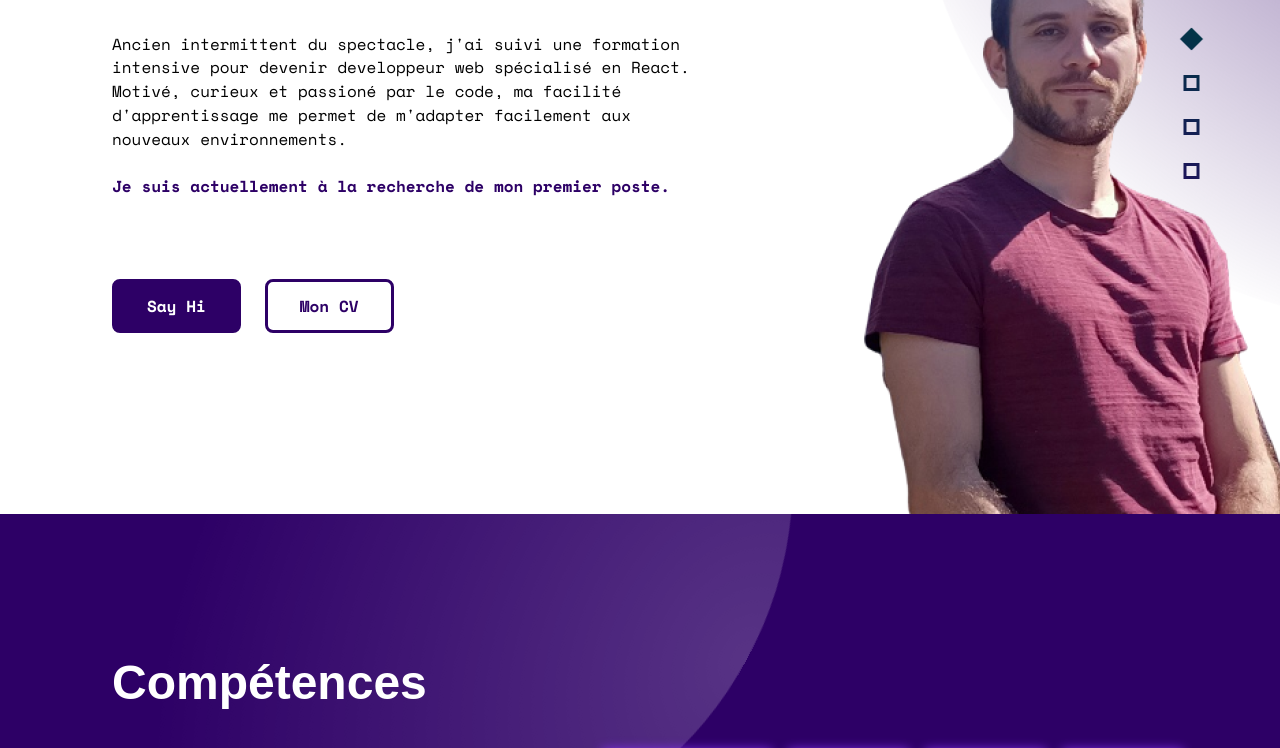
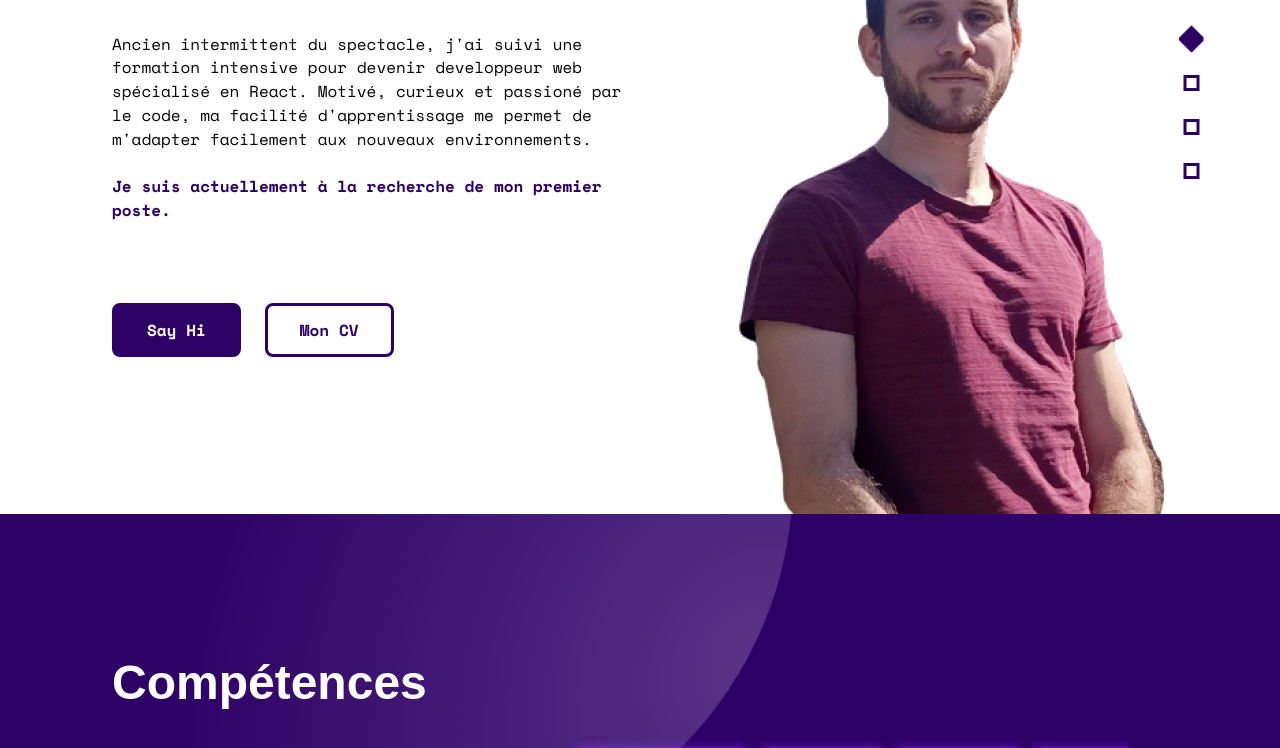
Before and after one commit to NicolasMRQS/Folio, a React app: page / in a window 1280 px wide. Shown: the part 295-1043 px from the top of the page. Built offline with nearby package versions, Linux system fonts and the light colour scheme; a web font is replaced by a local one.

Commit message:
Starting responsive

```diff
--- a/package.json
+++ b/package.json
@@ -48,10 +48,11 @@
     "webpack-merge": "^5.8.0"
   },
   "dependencies": {
-    "midnight.js": "^1.1.1",
     "prop-types": "^15.8.1",
     "react": "^18.2.0",
     "react-dom": "^18.2.0",
+    "react-router-dom": "^6.4.3",
+    "react-router-hash-link": "^2.4.3",
     "react-scroll-parallax": "^3.3.2"
   }
 }
--- a/src/components/App/index.js
+++ b/src/components/App/index.js
@@ -1,4 +1,5 @@
 import { ParallaxProvider } from 'react-scroll-parallax';
+import { BrowserRouter as Router } from 'react-router-dom';
 
 import Nav from '../Nav';
 import Competences from '../Section/Competences';
@@ -11,6 +12,7 @@ import './style.scss';
 function App() {
   return (
     <ParallaxProvider>
+      <Router>
         <Nav />
         <main className="app">
           <Description />
@@ -18,6 +20,7 @@ function App() {
           <Projects />
           <Contact />
         </main>
+      </Router>
     </ParallaxProvider>
   );
 }
--- a/src/components/Nav/index.js
+++ b/src/components/Nav/index.js
@@ -1,12 +1,36 @@
+import { useEffect, useState } from 'react';
+import { NavHashLink } from 'react-router-hash-link';
 import './style.scss';
 
 function Nav() {
+  const [activeSection, setActiveSection] = useState(1);
+
+  const listenScrollEvent = () => {
+    const scroll = window.scrollY;
+    if (scroll < 465) {setActiveSection(1)}
+    else if (1150 > scroll) {setActiveSection(2)}
+    else if (2300 > scroll) {setActiveSection(3)}
+    else if (scroll > 2300) {setActiveSection(4)}
+  };
+
+  useEffect(() => {
+    window.addEventListener('scroll', listenScrollEvent)
+  }, []);
+
   return (
     <nav className="nav-container">
-      <div id="nav-1" className="nav-link white active" />
-      <div id="nav-2" className="nav-link white" />
-      <div id="nav-3" className="nav-link white" />
-      <div id="nav-4" className="nav-link white" />
+      <NavHashLink smooth to="/#description">
+        <div className={activeSection === 1 ? "nav-link active" : "nav-link"} />
+      </NavHashLink>
+      <NavHashLink smooth to="/#competences">
+        <div className={activeSection === 2 ? "nav-link active" : "nav-link"} />
+      </NavHashLink>
+      <NavHashLink smooth to="/#projects">
+        <div className={activeSection === 3 ? "nav-link active" : "nav-link"} />
+      </NavHashLink>
+      <NavHashLink smooth to="/#contact">
+        <div className={activeSection === 4 ? "nav-link active" : "nav-link"} />
+      </NavHashLink>
     </nav>
   );
 }
--- a/src/components/Nav/style.scss
+++ b/src/components/Nav/style.scss
@@ -21,9 +21,16 @@
     width: 16px;
     height: 16px;
     border: 3px solid invert(vars.$base-color);
+    transition: all 0.2s ease;
+
+    &:hover {
+        transform: scale(1.25);
+        transition: all 0.1s ease;
+    }
 
     &.active {
         background-color: invert(vars.$base-color);
-        transform: rotate(45deg);
+        transform: rotate(45deg) scale(1.2);
+        transition: all 0.2s ease;
     }
 }
--- a/src/components/Section/Description/index.js
+++ b/src/components/Section/Description/index.js
@@ -5,15 +5,16 @@ import Button from '../../Button';
 import Section from '..';
 
 import './style.scss';
-import profil from '../../../assets/img/profil-transparent.png';
+import profil from '../../../assets/img/profil.png';
 import glassesImg from '../../../assets/img/glasses3.png';
 
 function Description() {
   const [glasses, setGlasses] = useState(false);
 
   return (
-    <Section height="809px" id="competences">
-      <div className="text-container">
+    <Section height="809px" id="description">
+      <div className="description">
+        <div className="description__text-container">
           <span className="base_color bold">Hello ! </span><span className="base_color bold">Je suis</span>
           <h1 className="section_title" style={{ marginTop: '24px' }}>Nicolas Marques</h1>
           <p style={{ marginTop: '48px' }}>
@@ -24,18 +25,21 @@ function Description() {
           <p className="base_color bold" style={{ marginTop: '24px' }}>
             Je suis actuellement à la recherche de mon premier poste.
           </p>
-      </div>
-      <div className="button_container" style={{ marginTop: '80px' }}>
+          <div className="description__button_container" style={{ marginTop: '80px' }}>
             <Button label="Say Hi" color="base" full />
             <a href="/pdf/CV.pdf" download="CV.pdf">
               <Button label="Mon CV" color="base" />
             </a>
           </div>
+        </div>
+          <div className="description__img-container">
           <img onClick={() => setGlasses(!glasses)} src={profil} alt="Nicolas Marques" className="nicolas-img" />
           {glasses ? <img onClick={() => setGlasses(!glasses)} src={glassesImg} alt="glasses" className="glasses-img" /> : ''}
+        </div>
           <Parallax translateY={['-1200px', '-300px']}>
             <div className="description_ellipse" />
           </Parallax>
+      </div>
     </Section>
   );
 }
--- a/src/components/Section/Description/style.scss
+++ b/src/components/Section/Description/style.scss
@@ -10,23 +10,36 @@
   }
 }
 
-.text-container {
-  width: 606px;
+.description {
+  display: flex;
+  flex-direction: row;
+  align-items: stretch;
+  min-height: 100%;
+
+  &__text-container {
+    width: 50%;
     padding-top: 177px;
     animation: slidein 0.5s ease-in;
   }
 
-.button_container {
+  &__button_container {
     display: flex;
     gap: 24px;
     animation: slidein 0.5s ease-in;
   }
 
+  &__img-container {
+    position: relative;
+    width: 50%;
+  }
+}
+
+
 .nicolas-img {
   position: absolute;
   z-index: 1;
-  top: 107px;
-  left: 800px;
+  bottom: 0;
+  right: 0;
   cursor: pointer;
 }
 
@@ -44,10 +57,24 @@
   position: absolute;
   width: 986px;
   height: 986px;
-  left: 800px;
-  top: -415px;
+  right: 0;
+  top: 500px;
   border-radius: 50%;
 
   background: radial-gradient(90.14% 100% at 50% 0%, vars.$base-color 0%, rgba(45, 0, 102, 0) 100%);
   transform: rotate(37.39deg);
 }
+
+@media (max-width: vars.$tablet-size) {
+  .nicolas-img {
+    display: none;
+  }
+
+  .description__img-container {
+    width: 0;
+  }
+
+  .description__text-container {
+    width: 80%;
+  }
+}
--- a/src/components/Section/Projects/ProjectCard/index.js
+++ b/src/components/Section/Projects/ProjectCard/index.js
@@ -6,12 +6,10 @@ import './style.scss';
 
 function ProjectCard({ label, img, url }) {
   return (
-    <figure className="project-card">
-      <a href={url} target="_blank" rel="noreferrer">
+    <a href={url} target="_blank" rel="noreferrer" className="project-card">
         <ParallaxBanner className="project-card__img" layers={[{ image: projectsData[img], speed: -15 }]} style={{ width: '450px', height: '450px' }} />
-        <figcaption className="project-card__label">{label}</figcaption>
-      </a>
-    </figure>
+        <span className="project-card__label">{label}</span>
+    </a>
   );
 }
 
--- a/src/components/Section/style.scss
+++ b/src/components/Section/style.scss
@@ -17,7 +17,8 @@
 }
 
 .content_container {
-  width: 1440px;
+  max-width: 1440px;
+  min-width: 375px;
   margin: 0 auto;
   padding: 0 112px;
   position: relative;
--- a/src/styles/_vars.scss
+++ b/src/styles/_vars.scss
@@ -8,3 +8,8 @@ $black-color: #000;
 // HEIGHT
 
 $nav-height: 160px;
+
+// MEDIA QUERIES
+
+$tablet-size: 1024px;
+$phone-size: 767px;
```
Also changed, not shown: src/assets/img/profil.png (added), 1 other file. Lines whose indentation alone changed are shown as unchanged.
